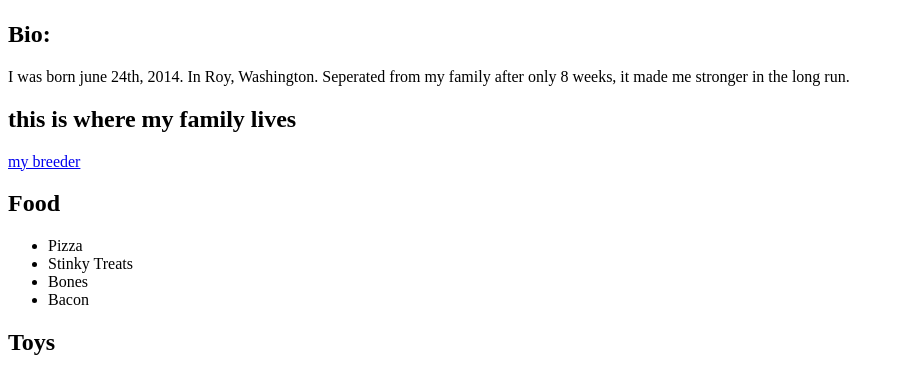
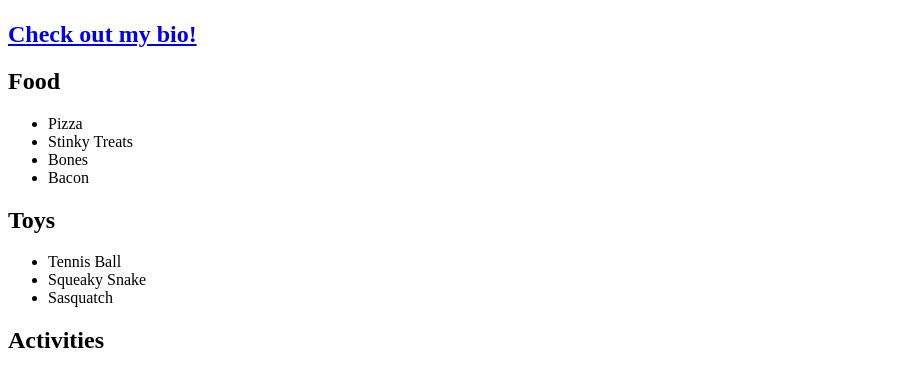
Before and after one commit to mattcaswell253/opie-webpage, a plain HTML site: page opie-webpage.html in a window 1280 px wide. Shown: the part 383-754 px from the top of the page, without its empty margins (0-900 px from the left). Drawn offline with Linux system fonts and the light colour scheme.

Commit message:
made bio page and modified home page

```diff
--- a/opie-webpage.html
+++ b/opie-webpage.html
@@ -8,11 +8,9 @@
     <h1>Opie's Webpage</h1>
     <img src="http://d21vu35cjx7sd4.cloudfront.net/dims3/MMAH/thumbnail/645x380/quality/90/?url=http%3A%2F%2Fs3.amazonaws.com%2Fassets.prod.vetstreet.com%2F00%2F50cb40a8a511e0a0d50050568d634f%2Ffile%2FPomeranian-1-645mk070411.jpg">
 
-    <h2>Bio:</h2>
-    <p> I was born june 24th, 2014. In Roy, Washington. Seperated from my family after only 8 weeks, it made me stronger in the long run.
-
-    <h2>this is where my family lives </h2>
-    <a href="http://parkerspreciouspoms.com"> my breeder </a>
+    <h2>
+      <a href="opie-bio.html">Check out my bio!</a>
+    </h2>
 
     <h2>Food</h2>
     <ul>
```
Also changed, not shown: opie-bio.html (added, +15 -0 lines).
